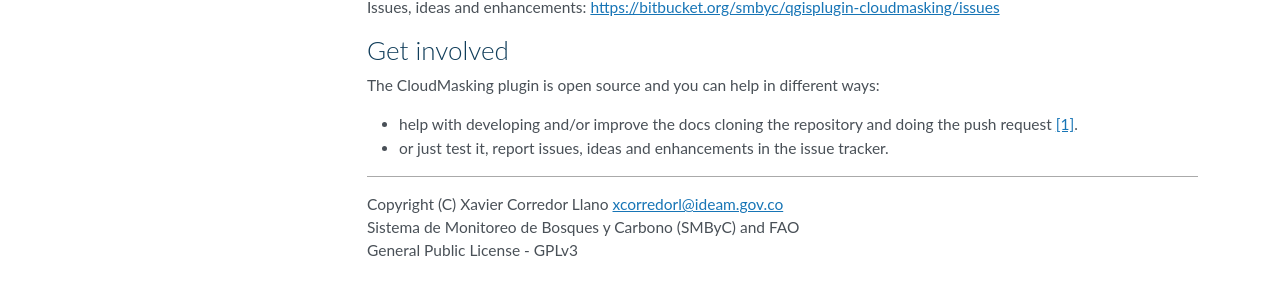
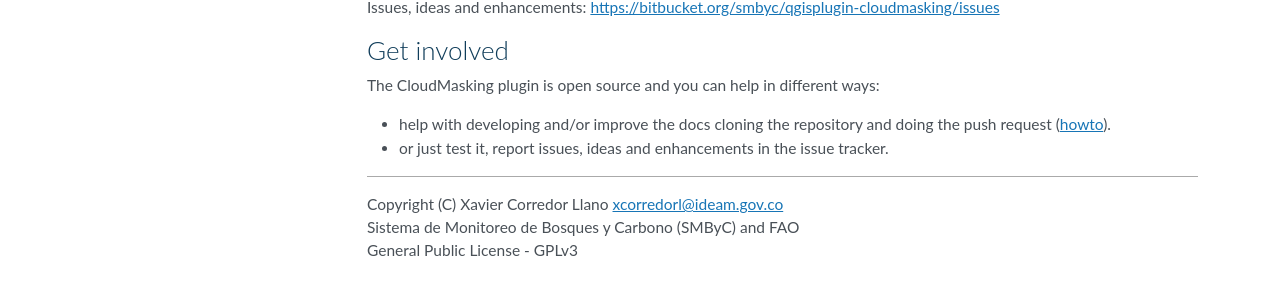
Before and after one commit to SMByC/CloudMasking, an MkDocs documentation site: the page built from docs/index.md, in a window 1280 px wide and 1078 px high. Shown: the part 713-1021 px from the top of the window. Built offline with MkDocs 1.6.1, drawn with Linux system fonts in a browser that asks for light colours; nearby versions of some CDN libraries; old or Windows-style settings are respelled for this version of MkDocs.

Commit message:
Adjusted link

```diff
--- a/docs/index.md
+++ b/docs/index.md
@@ -28,7 +28,7 @@ Issues, ideas and enhancements: [https://bitbucket.org/smbyc/qgisplugin-cloudmas
 
 The CloudMasking plugin is open source and you can help in different ways:
 
-* help with developing and/or improve the docs cloning the repository and doing the push request [[1]](https://confluence.atlassian.com/bitbucket/fork-a-teammate-s-repository-774243391.html).
+* help with developing and/or improve the docs cloning the repository and doing the push request ([howto](https://confluence.atlassian.com/bitbucket/fork-a-teammate-s-repository-774243391.html)).
 * or just test it, report issues, ideas and enhancements in the issue tracker.
 
 ***
```
Also changed, not shown: README.md (+1 -1 lines).
